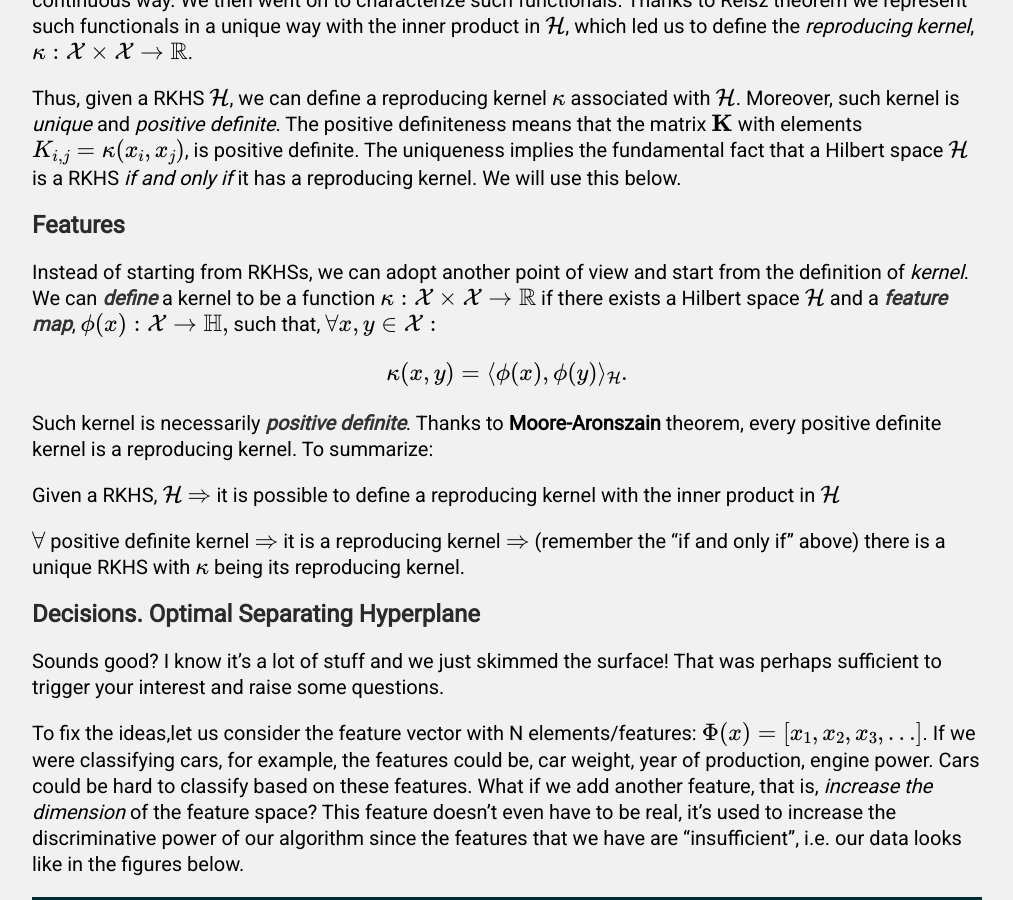
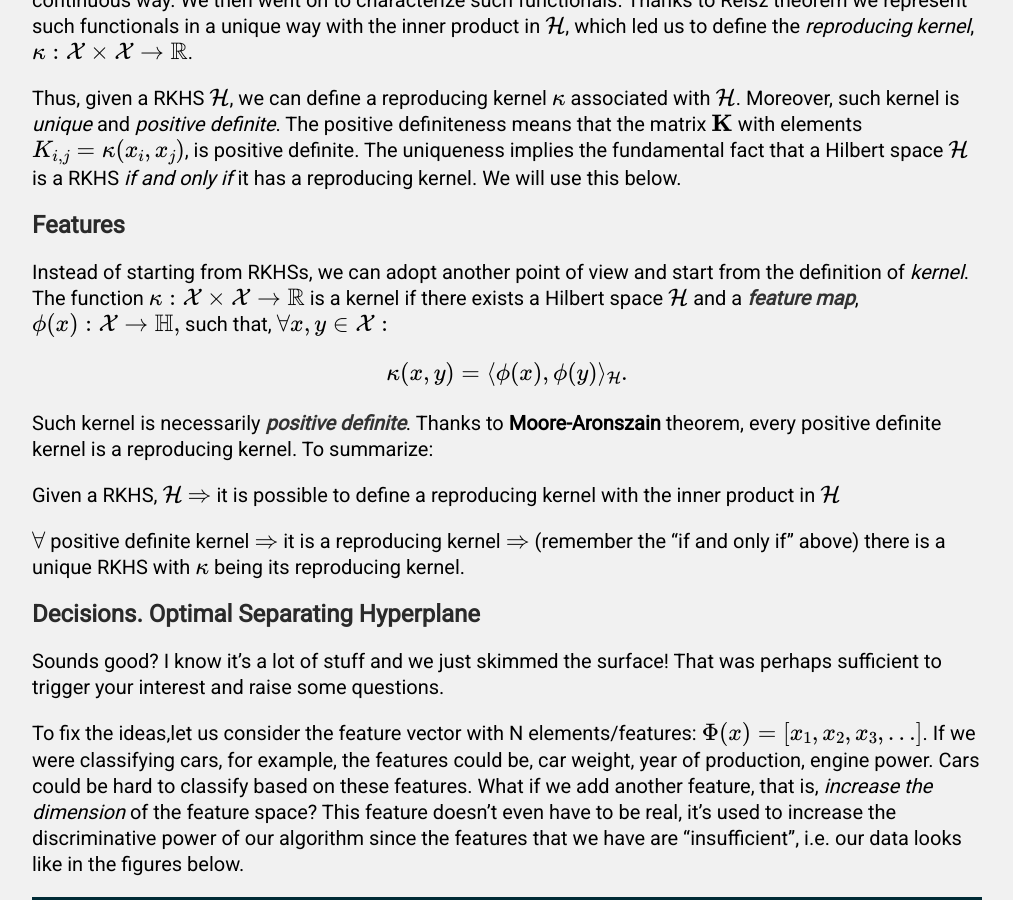
Before and after one commit to FullSimplify/FullSimplify.github.io, a Jekyll site: the page built from _posts/2000-01-02-Support-Vector-Machines,-a-Gentle-Introduction.md, in a window 1280 px wide and 900 px high, scrolled down 4028 px. Shown: the whole window, without its empty margins (133-1146 px from the left). Built offline with Jekyll 4.4.1, drawn with Linux system fonts in a browser that asks for light colours; formulas are drawn with MathJax 3.

Commit message:
Update 2000-01-02-Support-Vector-Machines,-a-Gentle-Introduction.md

```diff
--- a/_posts/2000-01-02-Support-Vector-Machines,-a-Gentle-Introduction.md
+++ b/_posts/2000-01-02-Support-Vector-Machines,-a-Gentle-Introduction.md
@@ -123,7 +123,7 @@
 
 ## Features
 
-Instead of starting from RKHSs, we can adopt another point of view and start from the definition of *kernel*. We can **define** a kernel to be a function $$\kappa:\mathcal{X}\times\mathcal{X}\rightarrow \mathbb{R}$$ if there exists a Hilbert space $$\mathcal{H}$$ and a **feature map**, $$\phi(x):\mathcal{X}\rightarrow\mathbb{H},$$ such that, $$\forall x,y\in\mathcal{X}:$$
+Instead of starting from RKHSs, we can adopt another point of view and start from the definition of *kernel*. The function $$\kappa:\mathcal{X}\times\mathcal{X}\rightarrow \mathbb{R}$$ is a kernel if there exists a Hilbert space $$\mathcal{H}$$ and a **feature map**, $$\phi(x):\mathcal{X}\rightarrow\mathbb{H},$$ such that, $$\forall x,y\in\mathcal{X}:$$
 
 \begin{equation}
 \kappa(x,y)=\langle \phi(x),\phi(y) \rangle_{\mathcal{H}}.
```
